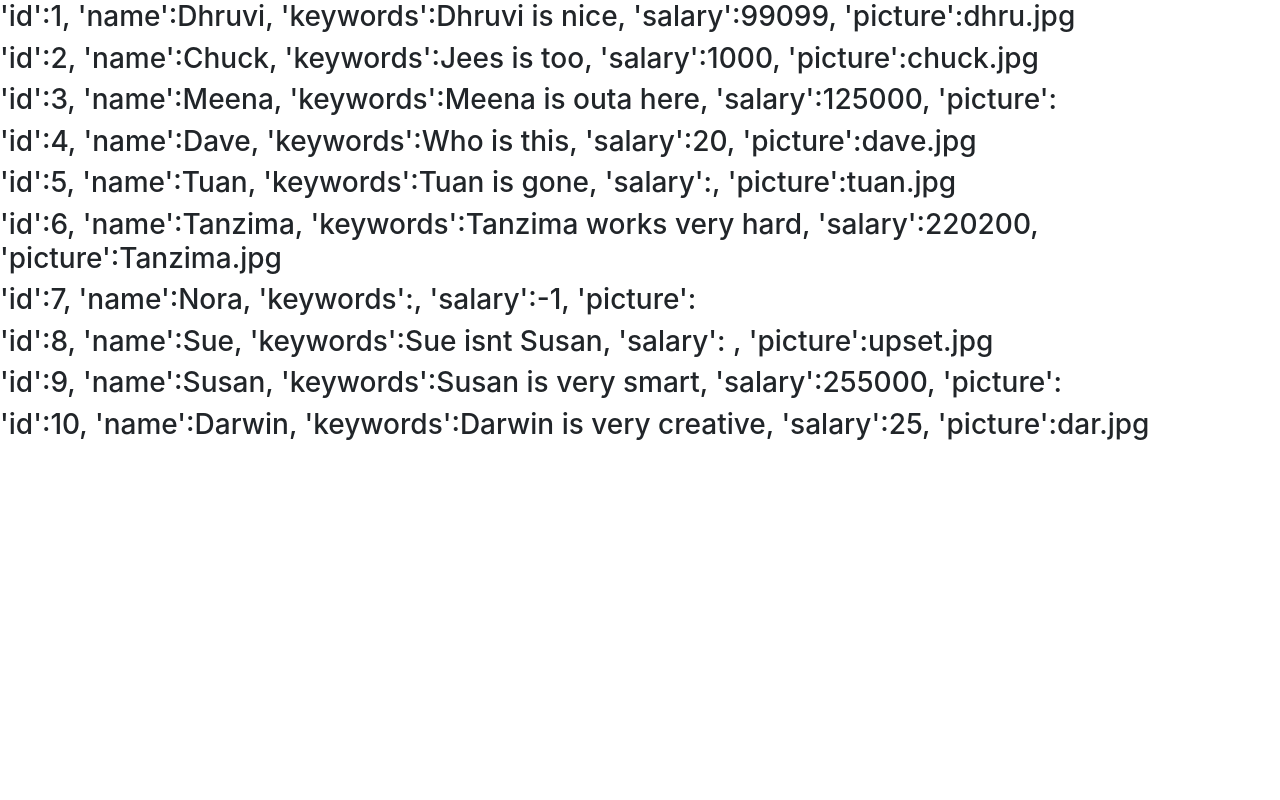
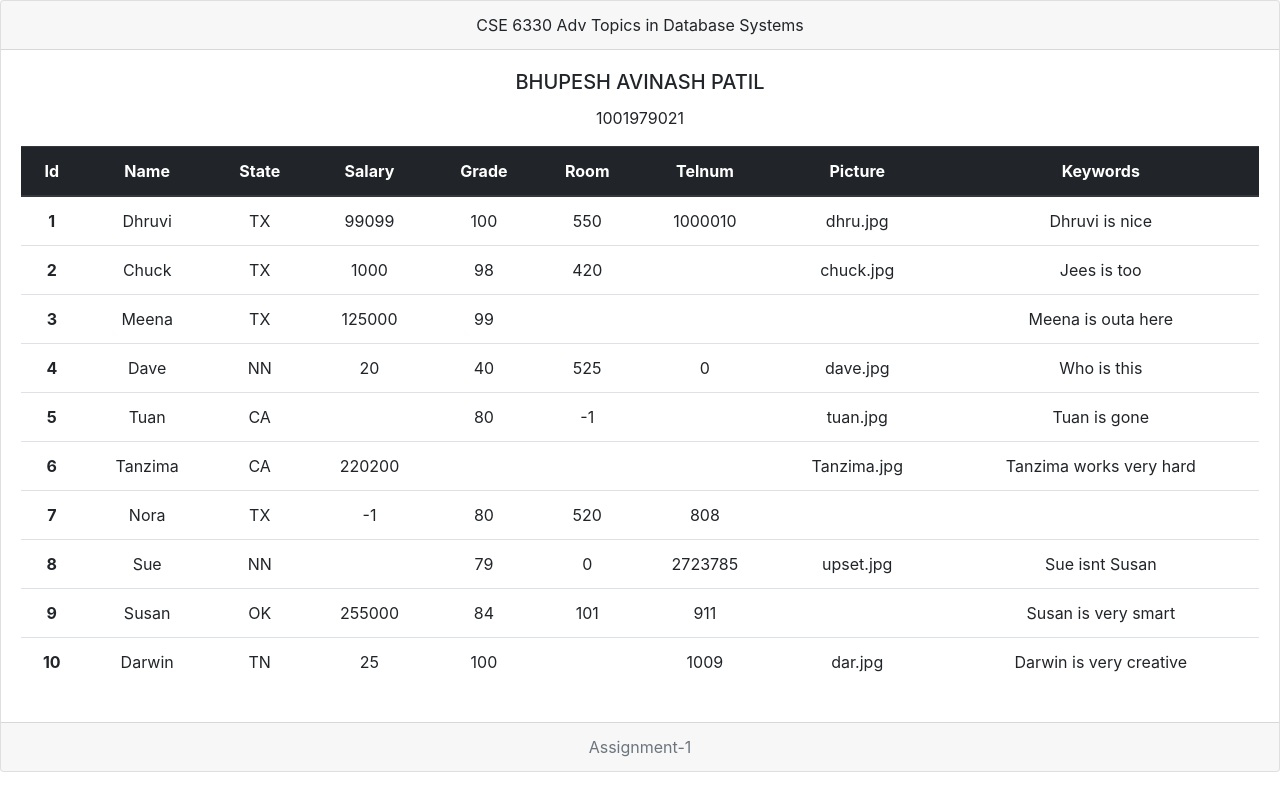
Before and after one commit to bhupes24/CSE6331CloudComputing, a Flask app: page /listpeople in a window 1280 px wide. Run offline with Flask 2, Linux system fonts and the light colour scheme; data comes from the database, SQL or seed files in the repository; both versions use the stored data as it was after the commit.

Commit message:
Fetch all people

```diff
--- a/Assignment 1/app.py
+++ b/Assignment 1/app.py
@@ -41,7 +41,7 @@ def loadpeopledata():
                     continue
                 people = PeopleModel( name=row[0], state=row[1], salary=row[2], grade=row[3], room=row[4], telnum=row[5], picture=row[6], keywords=row[7])
                 people_list.append(people)
-                print(people_list)
+                print(people)
             try:
                 db.session.bulk_save_objects(people_list)
                 db.session.commit()
--- a/Assignment 1/models/people.py
+++ b/Assignment 1/models/people.py
@@ -27,4 +27,4 @@ class PeopleModel(db.Model):
         self.keywords = keywords
 
     def __repr__(self):
-        return f"'id':{self.id}, 'name':{self.name}, 'keywords':{self.keywords}, 'salary':{self.salary}, 'picture':{self.picture}"
+        return f"'id':{self.id}, 'name':{self.name}, 'keywords':{self.keywords}, 'salary':{self.salary}, 'picture':{self.picture}, 'grade':{self.grade}, 'room':{self.room}', telnum':{self.telnum}, 'state':{self.state}"
--- a/Assignment 1/templates/ListPeople.html
+++ b/Assignment 1/templates/ListPeople.html
@@ -3,16 +3,67 @@
 <head>
     <meta charset="UTF-8">
     <title>Title</title>
-    <link rel="stylesheet" href="https://cdn.jsdelivr.net/npm/bootstrap@4.1.3/dist/css/bootstrap.min.css" integrity="sha384-MCw98/SFnGE8fJT3GXwEOngsV7Zt27NXFoaoApmYm81iuXoPkFOJwJ8ERdknLPMO" crossorigin="anonymous">
+    <link rel="stylesheet" href="https://cdn.jsdelivr.net/npm/bootstrap@4.1.3/dist/css/bootstrap.min.css"
+          integrity="sha384-MCw98/SFnGE8fJT3GXwEOngsV7Zt27NXFoaoApmYm81iuXoPkFOJwJ8ERdknLPMO" crossorigin="anonymous">
 </head>
 <body>
-    {% for people in peopleList %}
-    <h3>{{people}}</h3>
-    {% endfor %}
+<div class="card text-center">
+    <div class="card-header">
+        CSE 6330 Adv Topics in Database Systems
+    </div>
+    <div class="card-body">
+        <h5 class="card-title">BHUPESH AVINASH PATIL</h5>
+        <p class="card-text">1001979021</p>
+        <table class="table table-hover">
+            <thead class="thead-dark">
+                <tr>
+                    <th>Id</th>
+                    <th>Name</th>
+                    <th>State</th>
+                    <th>Salary</th>
+                    <th>Grade</th>
+                    <th>Room</th>
+                    <th>Telnum</th>
+                    <th>Picture</th>
+                    <th>Keywords</th>
+                </tr>
+            </thead>
+            <tbody>
+            {% for people in peopleList %}
+                <tr>
+                    <th>{{people['id']}}</th>
+                    <td>{{people['name']}}</td>
+                    <td>{{people['state']}}</td>
+                    <td>{{people['salary']}}</td>
+                    <td>{{people['grade']}}</td>
+                    <td>{{people['room']}}</td>
+                    <td>{{people['telnum']}}</td>
+                    <td>{{people['picture']}}</td>
+                    <td>{{people['keywords']}}</td>
+                </tr>
+            {% endfor %}
+            </tbody>
+        </table>
+    </div>
+    <div class="card-footer text-muted">
+       Assignment-1
+    </div>
+</div>
+<!--<div class="container">-->
+<!--    {% for people in peopleList %}-->
+<!--    <h3>{{people}}</h3>-->
+<!--    {% endfor %}-->
+<!--</div>-->
 
 
-<script src="https://code.jquery.com/jquery-3.3.1.slim.min.js" integrity="sha384-q8i/X+965DzO0rT7abK41JStQIAqVgRVzpbzo5smXKp4YfRvH+8abtTE1Pi6jizo" crossorigin="anonymous"></script>
-<script src="https://cdn.jsdelivr.net/npm/popper.js@1.14.3/dist/umd/popper.min.js" integrity="sha384-ZMP7rVo3mIykV+2+9J3UJ46jBk0WLaUAdn689aCwoqbBJiSnjAK/l8WvCWPIPm49" crossorigin="anonymous"></script>
-<script src="https://cdn.jsdelivr.net/npm/bootstrap@4.1.3/dist/js/bootstrap.min.js" integrity="sha384-ChfqqxuZUCnJSK3+MXmPNIyE6ZbWh2IMqE241rYiqJxyMiZ6OW/JmZQ5stwEULTy" crossorigin="anonymous"></script>
+<script src="https://code.jquery.com/jquery-3.3.1.slim.min.js"
+        integrity="sha384-q8i/X+965DzO0rT7abK41JStQIAqVgRVzpbzo5smXKp4YfRvH+8abtTE1Pi6jizo"
+        crossorigin="anonymous"></script>
+<script src="https://cdn.jsdelivr.net/npm/popper.js@1.14.3/dist/umd/popper.min.js"
+        integrity="sha384-ZMP7rVo3mIykV+2+9J3UJ46jBk0WLaUAdn689aCwoqbBJiSnjAK/l8WvCWPIPm49"
+        crossorigin="anonymous"></script>
+<script src="https://cdn.jsdelivr.net/npm/bootstrap@4.1.3/dist/js/bootstrap.min.js"
+        integrity="sha384-ChfqqxuZUCnJSK3+MXmPNIyE6ZbWh2IMqE241rYiqJxyMiZ6OW/JmZQ5stwEULTy"
+        crossorigin="anonymous"></script>
 </body>
 </html>
```
Also changed, not shown: Assignment 1/templates/Hello.html (+35 -5 lines), Assignment 1/triall6331db.sqlite.
